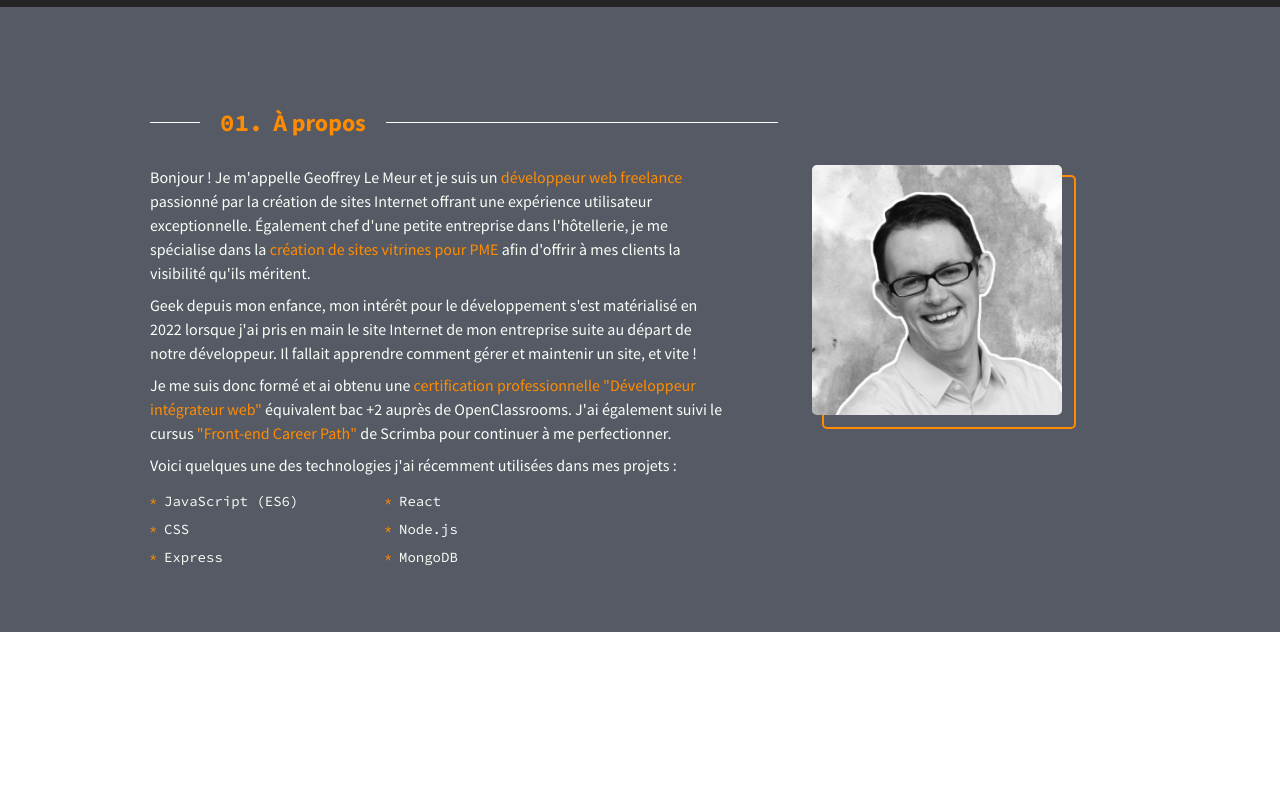
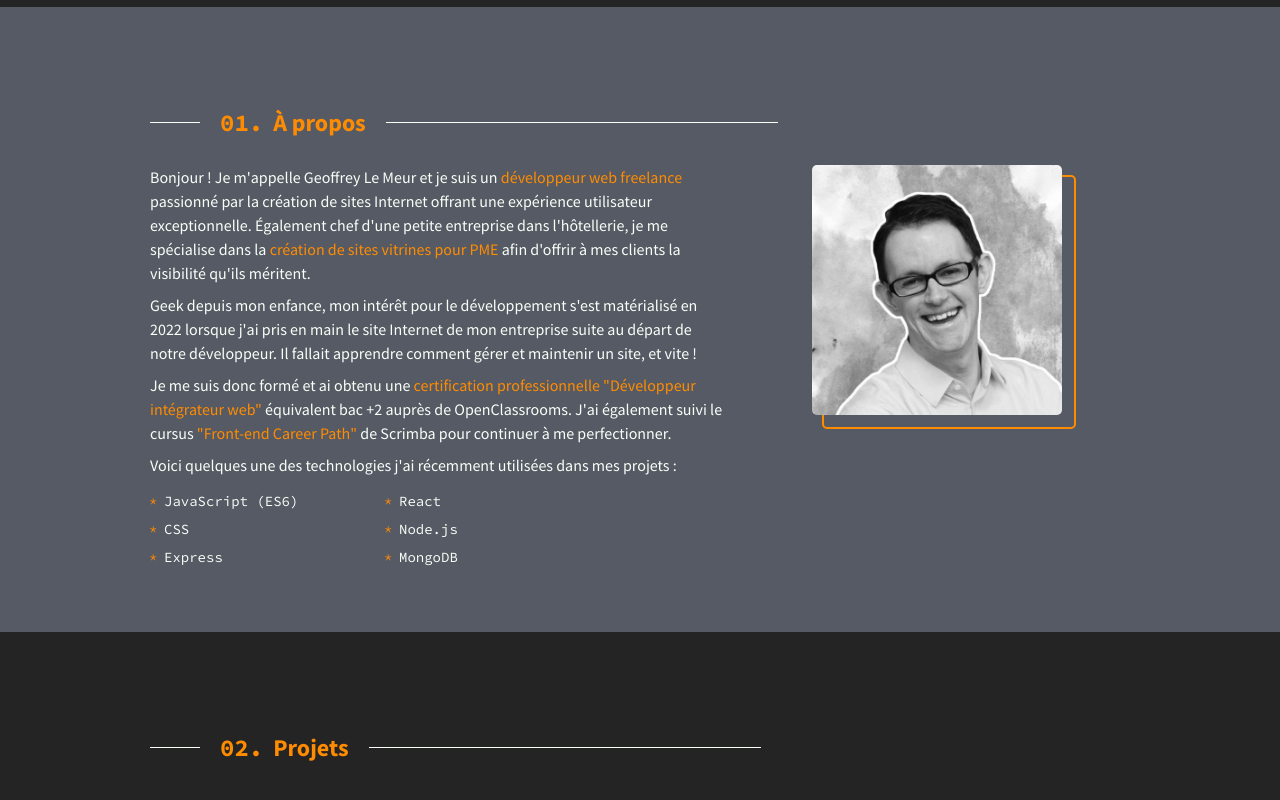
Before and after one commit to BuckyBuck135/Portfolio, a React (Vite) app: page / in a window 1280 px wide. Shown: the part 646-1446 px from the top of the page. Before the commit the page ends 1278 px from the top, so only its background shows below. Built offline with nearby package versions, Linux system fonts and the light colour scheme.

Commit message:
setting up projects

```diff
--- a/package.json
+++ b/package.json
@@ -14,6 +14,7 @@
     "@fortawesome/free-regular-svg-icons": "^6.4.0",
     "@fortawesome/free-solid-svg-icons": "^6.4.0",
     "@fortawesome/react-fontawesome": "^0.2.0",
+    "nanoid": "^4.0.2",
     "react": "^18.2.0",
     "react-dom": "^18.2.0",
     "react-icons": "^4.8.0"
--- a/src/App.jsx
+++ b/src/App.jsx
@@ -3,6 +3,7 @@ import Header from './Components/Header/Header'
 import Aside from './Components/Aside/Aside'
 import Intro from './Components/Intro/Intro'
 import About from './Components/About/About'
+import Projects from './Components/Projects.jsx/Projects'
 
 
 export default function App() {
@@ -11,10 +12,9 @@ export default function App() {
     <div className="app">
       <Header />
       <Aside />
-      {/* <div className="main"> */}
         <Intro />
         <About />
-      {/* </div> */}
+        <Projects />
 
     </div>
   )
--- /dev/null
+++ b/src/Components/Projects.jsx/Projects.css
@@ -0,0 +1,3 @@
+.section--projects {
+    background-color: var(--dark-slate);
+  }
--- /dev/null
+++ b/src/Components/Projects.jsx/Projects.jsx
@@ -0,0 +1,16 @@
+import React from "react"
+import "./Projects.css"
+import { nanoid } from 'nanoid'
+import {data} from "../../data/projects-data"
+
+export default function Projects() {
+    console.log(data)
+    return (
+        <section className="section--projects">
+            <div className="container">
+                <h2 className="section--heading"><span className="section--number">02.</span> Projets</h2>
+
+            </div>
+        </section>
+    )
+}
--- /dev/null
+++ b/src/data/projects-data.js
@@ -0,0 +1,22 @@
+import { nanoid } from 'nanoid'
+
+export const data = [
+    {
+    id: nanoid(),
+    cover: "https://s3-eu-west-1.amazonaws.com/course.oc-static.com/projects/front-end-kasa-project/accommodation-20-1.jpg",
+    pictures: [
+        "https://s3-eu-west-1.amazonaws.com/course.oc-static.com/projects/front-end-kasa-project/accommodation-20-1.jpg",
+        "https://s3-eu-west-1.amazonaws.com/course.oc-static.com/projects/front-end-kasa-project/accommodation-20-2.jpg"
+
+    ],
+    title: "",
+    subtitle: "",
+    description: "",
+    liveUrl: "",
+    repoUrl: "",
+    tags: [
+        "",
+        ""
+    ]
+    }
+]
```
Also changed, not shown: 1 other file (tests, documents, lock files or other folders).
